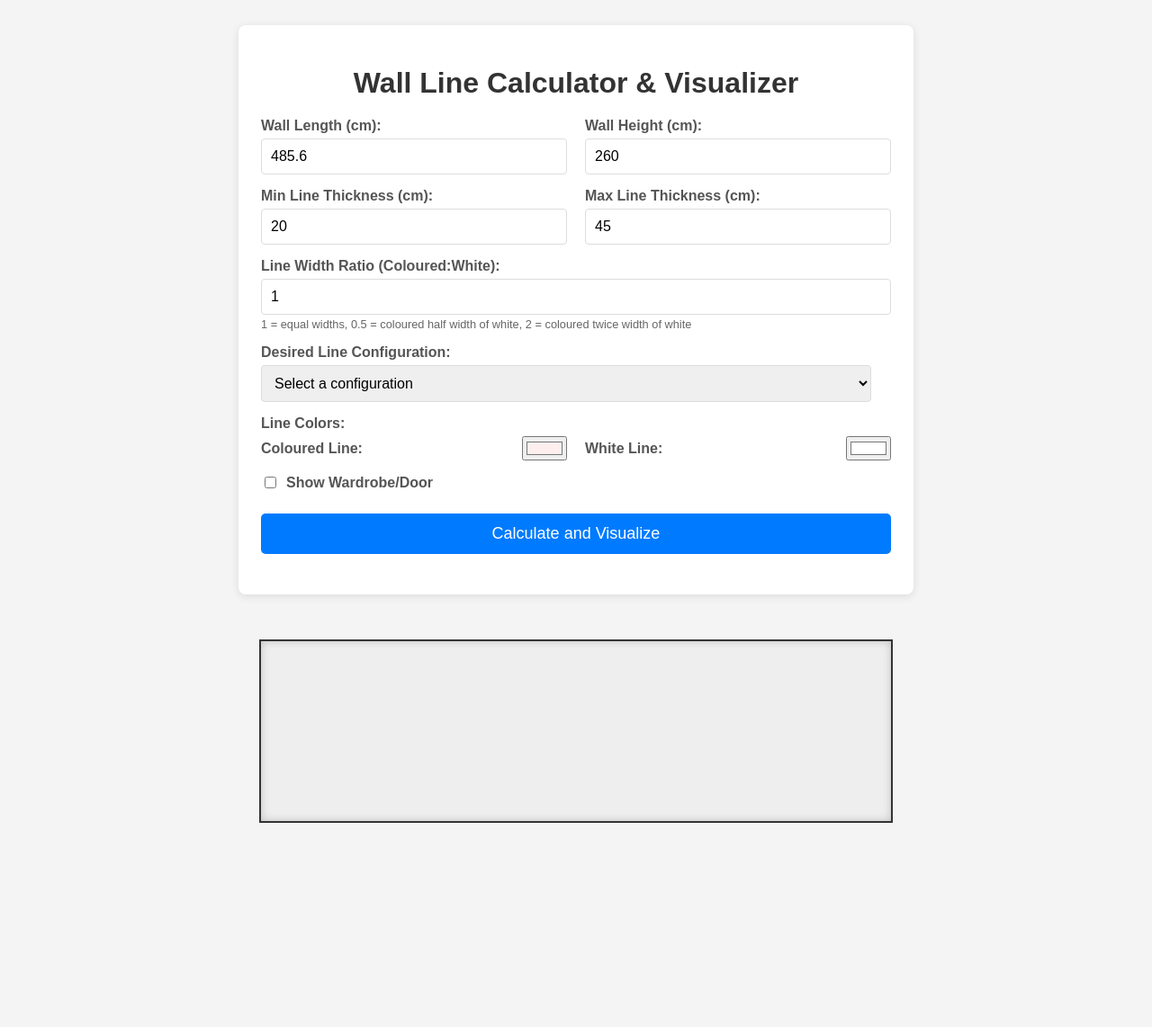
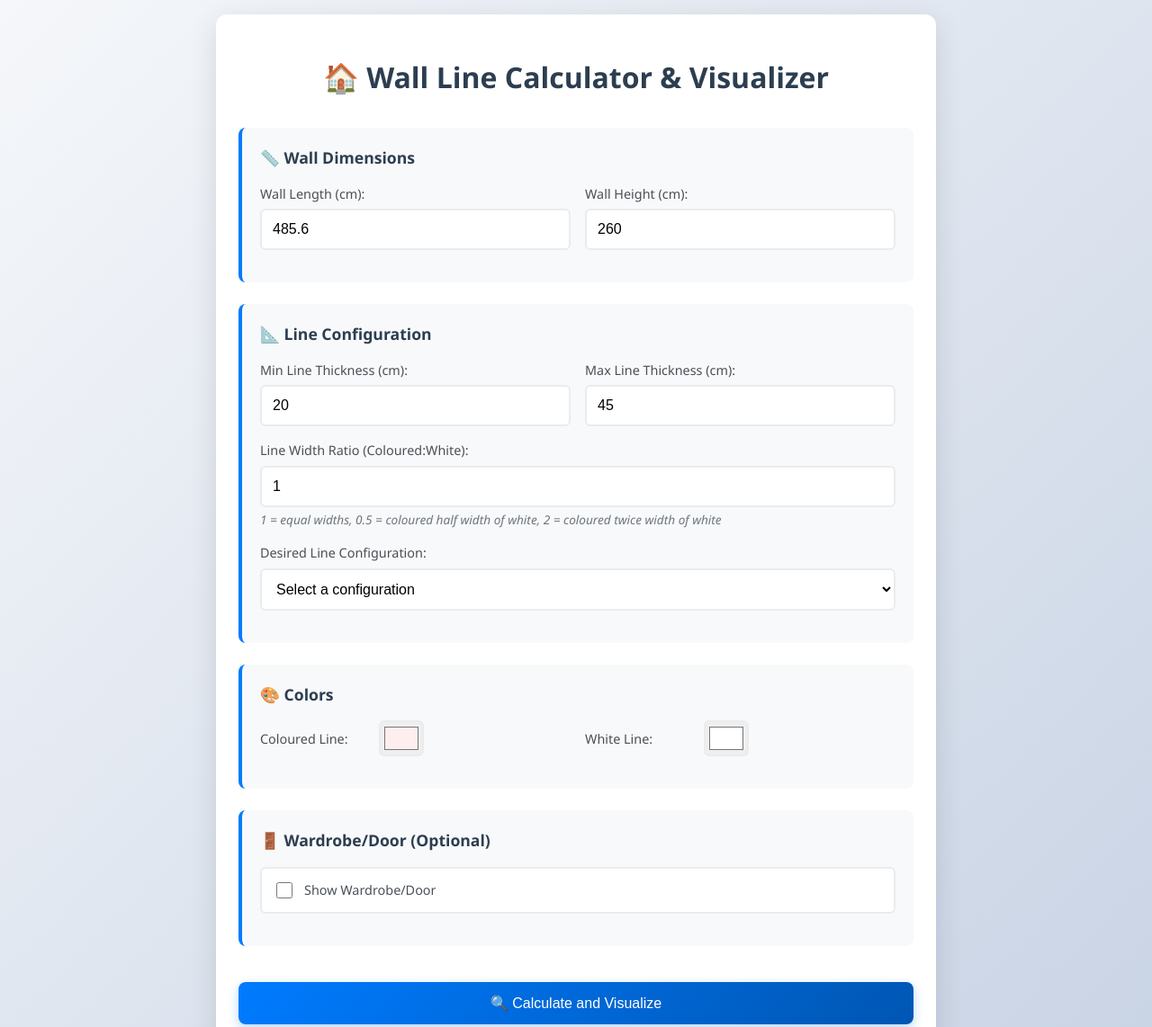
Before and after one commit to oestoer/wall, a plain HTML site: page index.html in a window 1280 px wide. Shown: the top 1142 px of the page at 90% size. Before the commit the page ends 943 px from the top, so only its background shows below. Drawn offline with Linux system fonts and the light colour scheme.

Commit message:
Enhance Wall Line Calculator UI with improved styling, layout adjustments, and error handling for line thickness validation

```diff
--- a/index.html
+++ b/index.html
@@ -5,128 +5,286 @@
     <meta name="viewport" content="width=device-width, initial-scale=1.0">
     <title>Wall Line Calculator and Visualizer</title>
     <style>
+        * {
+            box-sizing: border-box;
+        }
+
         body {
-            font-family: Arial, sans-serif;
+            font-family: 'Segoe UI', Tahoma, Geneva, Verdana, sans-serif;
             display: flex;
             flex-direction: column;
             align-items: center;
-            padding: 20px;
-            background-color: #f4f4f4;
+            padding: 16px;
+            background: linear-gradient(135deg, #f5f7fa 0%, #c3cfe2 100%);
+            margin: 0;
+            min-height: 100vh;
+            line-height: 1.5;
         }
+
         .container {
             background-color: white;
-            padding: 25px;
+            padding: 24px;
+            border-radius: 12px;
+            box-shadow: 0 8px 32px rgba(0,0,0,0.12);
+            width: 100%;
+            max-width: 800px;
+            margin-bottom: 24px;
+            border: 1px solid rgba(255,255,255,0.2);
+        }
+
+        h1 {
+            color: #2c3e50;
+            text-align: center;
+            margin-bottom: 32px;
+            font-size: 2rem;
+            font-weight: 600;
+        }
+
+        .section {
+            margin-bottom: 24px;
+            padding: 20px;
+            background-color: #f8f9fa;
             border-radius: 8px;
-            box-shadow: 0 2px 10px rgba(0,0,0,0.1);
-            width: 90%;
-            max-width: 700px;
-            margin-bottom: 20px;
+            border-left: 4px solid #007bff;
         }
+
+        .section-title {
+            font-size: 1.1rem;
+            font-weight: 600;
+            color: #2c3e50;
+            margin-bottom: 16px;
+            display: flex;
+            align-items: center;
+            gap: 8px;
+        }
+
+        .input-group {
+            margin-bottom: 16px;
+        }
+
+        .input-row {
+            display: grid;
+            grid-template-columns: 1fr 1fr;
+            gap: 16px;
+        }
+
+        @media (max-width: 600px) {
+            .input-row {
+                grid-template-columns: 1fr;
+                gap: 12px;
+            }
+
+            body {
+                padding: 12px;
+            }
+
+            .container {
+                padding: 20px;
+            }
+
             h1 {
-            color: #333;
-            text-align: center;
-            margin-bottom: 20px;
+                font-size: 1.5rem;
             }
-        .input-group {
-            margin-bottom: 15px;
         }
+
         label {
             display: block;
-            margin-bottom: 5px;
-            font-weight: bold;
-            color: #555;
+            margin-bottom: 6px;
+            font-weight: 500;
+            color: #495057;
+            font-size: 0.9rem;
         }
+
         input[type="number"], select {
-            width: calc(100% - 22px);
-            padding: 10px;
-            border: 1px solid #ddd;
-            border-radius: 4px;
+            width: 100%;
+            padding: 12px;
+            border: 2px solid #e9ecef;
+            border-radius: 6px;
             font-size: 16px;
+            transition: border-color 0.2s ease, box-shadow 0.2s ease;
+            background-color: white;
         }
+
+        input[type="number"]:focus, select:focus {
+            outline: none;
+            border-color: #007bff;
+            box-shadow: 0 0 0 3px rgba(0,123,255,0.1);
+        }
+
+        input[type="color"] {
+            width: 50px;
+            height: 40px;
+            border: 2px solid #e9ecef;
+            border-radius: 6px;
+            cursor: pointer;
+            transition: border-color 0.2s ease;
+        }
+
+        input[type="color"]:hover {
+            border-color: #007bff;
+        }
+
+        .color-input-group {
+            display: flex;
+            align-items: center;
+            gap: 12px;
+        }
+
+        .color-input-group label {
+            margin-bottom: 0;
+            min-width: 120px;
+        }
+
         button {
-            background-color: #007bff;
+            background: linear-gradient(135deg, #007bff 0%, #0056b3 100%);
             color: white;
-            padding: 12px 20px;
+            padding: 14px 24px;
             border: none;
-            border-radius: 5px;
+            border-radius: 8px;
             cursor: pointer;
-            font-size: 18px;
+            font-size: 16px;
+            font-weight: 500;
             width: 100%;
-            margin-top: 10px;
+            margin-top: 16px;
+            transition: all 0.2s ease;
+            box-shadow: 0 4px 12px rgba(0,123,255,0.3);
         }
+
         button:hover {
-            background-color: #0056b3;
+            transform: translateY(-2px);
+            box-shadow: 0 6px 20px rgba(0,123,255,0.4);
         }
+
+        button:active {
+            transform: translateY(0);
+        }
+
         #result {
             margin-top: 20px;
-            font-size: 1.1em;
-            color: #333;
+            padding: 16px;
+            font-size: 1rem;
+            color: #2c3e50;
             text-align: center;
-            font-weight: bold;
+            background-color: #e8f4fd;
+            border-radius: 8px;
+            border-left: 4px solid #007bff;
+            line-height: 1.6;
         }
+
         #wall-container {
-            width: 90%;
-            max-width: 700px; /* Max width for visualization */
-            height: 200px; /* Fixed height for the wall visualization */
-            border: 2px solid #333;
-            margin-top: 30px;
+            width: 100%;
+            max-width: 800px;
+            min-height: 200px;
+            border: 3px solid #2c3e50;
+            margin-top: 32px;
             display: flex;
-            overflow: hidden; /* Important to prevent horizontal scroll */
-            box-shadow: inset 0 0 10px rgba(0,0,0,0.2);
-            background-color: #eee; /* Default background for wall */
+            overflow: hidden;
+            box-shadow: 0 8px 32px rgba(0,0,0,0.15);
+            background-color: #f8f9fa;
+            border-radius: 8px;
+            position: relative;
         }
+
         .line {
             height: 100%;
-            flex-shrink: 0; /* Prevent lines from shrinking */
+            flex-shrink: 0;
+            transition: all 0.3s ease;
         }
-        #wall-container {
-            position: relative;
+
+        .line:hover {
+            filter: brightness(1.1);
         }
+
         #wardrobe {
             position: absolute;
             bottom: 0;
             right: 0;
-            background-color: #8B4513; /* Brown color for wardrobe */
+            background-color: #8B4513;
             border: 2px solid #5D2906;
             z-index: 10;
-            box-shadow: 2px 2px 5px rgba(0,0,0,0.3);
-            display: none; /* Hidden by default */
+            box-shadow: 2px 2px 8px rgba(0,0,0,0.3);
+            display: none;
+            border-radius: 4px 4px 0 0;
         }
+
         .checkbox-group {
             display: flex;
             align-items: center;
-            gap: 8px;
-            margin-bottom: 15px;
+            gap: 10px;
+            margin-bottom: 16px;
+            padding: 12px;
+            background-color: white;
+            border-radius: 6px;
+            border: 2px solid #e9ecef;
         }
+
         .checkbox-group label {
             margin-bottom: 0;
+            font-weight: 500;
+            cursor: pointer;
         }
+
         input[type="checkbox"] {
-            width: auto;
+            width: 18px;
+            height: 18px;
+            cursor: pointer;
+            accent-color: #007bff;
         }
+
+        .help-text {
+            font-size: 0.85rem;
+            color: #6c757d;
+            margin-top: 4px;
+            font-style: italic;
+        }
+
+        .collapsible-content {
+            background-color: white;
+            border-radius: 6px;
+            padding: 16px;
+            margin-top: 12px;
+            border: 2px solid #e9ecef;
+        }
+
+        .status-indicator {
+            display: inline-block;
+            width: 12px;
+            height: 12px;
+            border-radius: 50%;
+            margin-right: 8px;
+        }
+
+        .status-success { background-color: #28a745; }
+        .status-warning { background-color: #ffc107; }
+        .status-error { background-color: #dc3545; }
     </style>
 </head>
 <body>
     <div class="container">
-        <h1>Wall Line Calculator & Visualizer</h1>
+        <h1>🏠 Wall Line Calculator & Visualizer</h1>
 
-        <div class="input-group" style="display: flex; gap: 20px;">
-            <div style="flex: 1;">
+        <div class="section">
+            <div class="section-title">📏 Wall Dimensions</div>
+            <div class="input-row">
+                <div class="input-group">
                     <label for="wallLength">Wall Length (cm):</label>
                     <input type="number" id="wallLength" value="485.6" min="1" onchange="updateLineConfigOptions(); calculateAndVisualize()">
                 </div>
-            <div style="flex: 1;">
+                <div class="input-group">
                     <label for="wallHeight">Wall Height (cm):</label>
                     <input type="number" id="wallHeight" value="260" min="1" onchange="calculateAndVisualize()">
                 </div>
             </div>
+        </div>
 
-        <div class="input-group" style="display: flex; gap: 20px;">
-            <div style="flex: 1;">
+        <div class="section">
+            <div class="section-title">📐 Line Configuration</div>
+            <div class="input-row">
+                <div class="input-group">
                     <label for="minThickness">Min Line Thickness (cm):</label>
                     <input type="number" id="minThickness" value="20" min="1" onchange="updateLineConfigOptions(); calculateAndVisualize()">
                 </div>
-            <div style="flex: 1;">
+                <div class="input-group">
                     <label for="maxThickness">Max Line Thickness (cm):</label>
                     <input type="number" id="maxThickness" value="45" min="1" onchange="updateLineConfigOptions(); calculateAndVisualize()">
                 </div>
@@ -135,7 +293,7 @@
             <div class="input-group">
                 <label for="lineRatio">Line Width Ratio (Coloured:White):</label>
                 <input type="number" id="lineRatio" value="1" min="0.5" max="3" step="0.5" onchange="updateLineConfigOptions(); calculateAndVisualize()">
-            <div style="font-size: 0.8em; color: #666; margin-top: 3px;">
+                <div class="help-text">
                     1 = equal widths, 0.5 = coloured half width of white, 2 = coloured twice width of white
                 </div>
             </div>
@@ -146,61 +304,62 @@
                     <option value="">Select a configuration</option>
                 </select>
             </div>
+        </div>
 
+        <div class="section">
+            <div class="section-title">🎨 Colors</div>
+            <div class="input-row">
                 <div class="input-group">
-            <label>Line Colors:</label>
-            <div style="display: flex; gap: 20px;">
-                <div style="flex: 1; display: flex; justify-content: space-between; align-items: center;">
-                    <label for="mainColor" style="margin-bottom: 0; min-width: 150px;">Coloured Line:</label>
+                    <div class="color-input-group">
+                        <label for="mainColor">Coloured Line:</label>
                         <input type="color" id="mainColor" value="#FFEEEE" onchange="calculateAndVisualize()">
                     </div>
-                <div style="flex: 1; display: flex; justify-content: space-between; align-items: center;">
-                    <label for="whiteColor" style="margin-bottom: 0; min-width: 150px;">White Line:</label>
+                </div>
+                <div class="input-group">
+                    <div class="color-input-group">
+                        <label for="whiteColor">White Line:</label>
                         <input type="color" id="whiteColor" value="#FFFFFF" onchange="calculateAndVisualize()">
                     </div>
                 </div>
             </div>
+        </div>
 
-        <div class="input-group">
-            <div class="checkbox-group" style="margin-bottom: 10px;">
+        <div class="section">
+            <div class="section-title">🚪 Wardrobe/Door (Optional)</div>
+            <div class="checkbox-group">
                 <input type="checkbox" id="showWardrobe" onchange="toggleWardrobeControls(); calculateAndVisualize();">
                 <label for="showWardrobe">Show Wardrobe/Door</label>
             </div>
 
-            <div id="wardrobeControls" style="display: none;">
-                <div style="display: flex; gap: 20px;">
-                    <div style="flex: 1; display: flex; justify-content: space-between; align-items: center;">
-                        <label for="wardrobeColor" style="margin-bottom: 0; min-width: 150px;">Wardrobe/Door Color:</label>
-                        <input type="color" id="wardrobeColor" value="#8B4513" onchange="calculateAndVisualize()">
-                    </div>
-                    <div style="flex: 1;"></div>
-                </div>
-
-                <div style="display: flex; gap: 20px; margin-top: 15px;">
-                    <div style="flex: 1;">
+            <div id="wardrobeControls" class="collapsible-content" style="display: none;">
+                <div class="input-row">
+                    <div class="input-group">
                         <label for="wardrobeWidth">Wardrobe/Door Width (cm):</label>
                         <input type="number" id="wardrobeWidth" value="64" min="1" onchange="calculateAndVisualize()">
                     </div>
-                    <div style="flex: 1;">
+                    <div class="input-group">
                         <label for="wardrobeHeight">Wardrobe/Door Height (cm):</label>
                         <input type="number" id="wardrobeHeight" value="200" min="1" onchange="calculateAndVisualize()">
                     </div>
                 </div>
 
-                <div style="display: flex; gap: 20px; margin-top: 15px;">
-                    <div style="flex: 1;">
+                <div class="input-row">
+                    <div class="input-group">
                         <label for="wardrobeOffset">Right Side Offset (cm):</label>
                         <input type="number" id="wardrobeOffset" value="0" min="0" onchange="calculateAndVisualize()">
-                        <div style="font-size: 0.8em; color: #666; margin-top: 3px;">
-                            Distance from right wall edge (0 = aligned to right)
+                        <div class="help-text">Distance from right wall edge (0 = aligned to right)</div>
+                    </div>
+                    <div class="input-group">
+                        <div class="color-input-group">
+                            <label for="wardrobeColor">Wardrobe/Door Color:</label>
+                            <input type="color" id="wardrobeColor" value="#8B4513" onchange="calculateAndVisualize()">
                         </div>
                     </div>
-                    <div style="flex: 1;"></div>
                 </div>
             </div>
         </div>
 
-        <button onclick="calculateAndVisualize()">Calculate and Visualize</button>
+        <button onclick="calculateAndVisualize()">🔍 Calculate and Visualize</button>
 
         <div id="result"></div>
     </div>
@@ -324,20 +483,20 @@
             const wallContainer = document.getElementById('wall-container');
 
             if (isNaN(wallLengthCm) || wallLengthCm <= 0) {
-                resultDiv.textContent = 'Please enter a valid wall length.';
-                wallContainer.innerHTML = '';
+                resultDiv.innerHTML = '<span class="status-indicator status-error"></span>Please enter a valid wall length.';
+                wallContainer.innerHTML = '<div id="wardrobe"></div>';
                 return;
             }
 
             if (isNaN(wallHeightCm) || wallHeightCm <= 0) {
-                resultDiv.textContent = 'Please enter a valid wall height.';
-                wallContainer.innerHTML = '';
+                resultDiv.innerHTML = '<span class="status-indicator status-error"></span>Please enter a valid wall height.';
+                wallContainer.innerHTML = '<div id="wardrobe"></div>';
                 return;
             }
 
             if (!lineConfigValue) {
-                resultDiv.textContent = 'Please select a line configuration.';
-                wallContainer.innerHTML = '';
+                resultDiv.innerHTML = '<span class="status-indicator status-warning"></span>Please select a line configuration.';
+                wallContainer.innerHTML = '<div id="wardrobe"></div>';
                 return;
             }
 
@@ -358,21 +517,28 @@
             // Check if both line widths are within the acceptable range
             if (whiteLineWidth < minThickness || whiteLineWidth > maxThickness ||
                 coloredLineWidth < minThickness || coloredLineWidth > maxThickness) {
+                let errorMessage = '';
                 if (lineRatio === 1) {
-                    resultDiv.textContent = `Calculated line thickness: ${whiteLineWidth.toFixed(2)} cm. This is outside the allowed range (${minThickness}cm - ${maxThickness}cm). Please choose another configuration.`;
+                    errorMessage = `Calculated line thickness: ${whiteLineWidth.toFixed(1)}cm. This is outside the allowed range (${minThickness}cm - ${maxThickness}cm). Please choose another configuration.`;
                 } else {
-                    resultDiv.textContent = `Calculated line thickness: Coloured ${coloredLineWidth.toFixed(2)}cm, White ${whiteLineWidth.toFixed(2)}cm. One or both are outside the allowed range (${minThickness}cm - ${maxThickness}cm). Please choose another configuration.`;
+                    errorMessage = `Calculated line thickness: Coloured ${coloredLineWidth.toFixed(1)}cm, White ${whiteLineWidth.toFixed(1)}cm. One or both are outside the allowed range (${minThickness}cm - ${maxThickness}cm). Please choose another configuration.`;
                 }
-                wallContainer.innerHTML = '';
+                resultDiv.innerHTML = `<span class="status-indicator status-error"></span>${errorMessage}`;
+                wallContainer.innerHTML = '<div id="wardrobe"></div>';
                 return;
             }
 
             // Display result based on whether ratio is 1 or not
+            let statusClass = 'status-success';
+            let statusText = '';
+
             if (lineRatio === 1) {
-                resultDiv.textContent = `For a wall of ${wallLengthCm.toFixed(2)}cm × ${wallHeightCm.toFixed(2)}cm with ${numColoured} coloured and ${numWhite} white lines, each line will be approximately ${whiteLineWidth.toFixed(2)} cm thick.`;
+                statusText = `For a wall of ${wallLengthCm.toFixed(1)}cm × ${wallHeightCm.toFixed(1)}cm with ${numColoured} coloured and ${numWhite} white lines, each line will be approximately ${whiteLineWidth.toFixed(1)}cm thick.`;
             } else {
-                resultDiv.textContent = `For a wall of ${wallLengthCm.toFixed(2)}cm × ${wallHeightCm.toFixed(2)}cm with ${numColoured} coloured and ${numWhite} white lines, coloured lines will be ${coloredLineWidth.toFixed(2)} cm thick and white lines will be ${whiteLineWidth.toFixed(2)} cm thick.`;
+                statusText = `For a wall of ${wallLengthCm.toFixed(1)}cm × ${wallHeightCm.toFixed(1)}cm with ${numColoured} coloured and ${numWhite} white lines, coloured lines will be ${coloredLineWidth.toFixed(1)}cm thick and white lines will be ${whiteLineWidth.toFixed(1)}cm thick.`;
             }
+
+            resultDiv.innerHTML = `<span class="status-indicator ${statusClass}"></span>${statusText}`;
 
             // Visualize the lines
             wallContainer.innerHTML = ''; // Clear previous lines
@@ -420,12 +586,20 @@
             const wardrobeColor = document.getElementById('wardrobeColor').value;
 
             if (showWardrobe && !isNaN(wardrobeWidth) && !isNaN(wardrobeHeight) && wardrobeWidth > 0 && wardrobeHeight > 0) {
+                // Validate wardrobe dimensions don't exceed wall dimensions
+                if (wardrobeWidth > wallLengthCm) {
+                    console.warn(`Wardrobe width (${wardrobeWidth}cm) exceeds wall length (${wallLengthCm}cm)`);
+                }
+                if (wardrobeHeight > wallHeightCm) {
+                    console.warn(`Wardrobe height (${wardrobeHeight}cm) exceeds wall height (${wallHeightCm}cm)`);
+                }
+
                 // Get the offset from right side
                 const wardrobeOffset = parseFloat(document.getElementById('wardrobeOffset').value) || 0;
 
                 // Calculate wardrobe dimensions relative to wall visualization
-                const wardrobeWidthPct = (wardrobeWidth / wallLengthCm) * 100;
-                const wardrobeHeightPct = (wardrobeHeight / wallHeightCm) * 100;
+                const wardrobeWidthPct = Math.min((wardrobeWidth / wallLengthCm) * 100, 100);
+                const wardrobeHeightPct = Math.min((wardrobeHeight / wallHeightCm) * 100, 100);
                 const offsetPct = (wardrobeOffset / wallLengthCm) * 100;
 
                 // Set wardrobe dimensions and display it
@@ -440,7 +614,7 @@
                 wardrobe.style.right = `${offsetPct}%`;
 
                 // Darker border based on the selected color
-                const darkerBorderColor = adjustColor(wardrobeColor, -30); // Darken the color by 30%
+                const darkerBorderColor = adjustColor(wardrobeColor, -30);
                 wardrobe.style.border = `2px solid ${darkerBorderColor}`;
             } else {
                 // Hide the wardrobe if checkbox is unchecked
```
Lines whose indentation alone changed are shown as unchanged.
